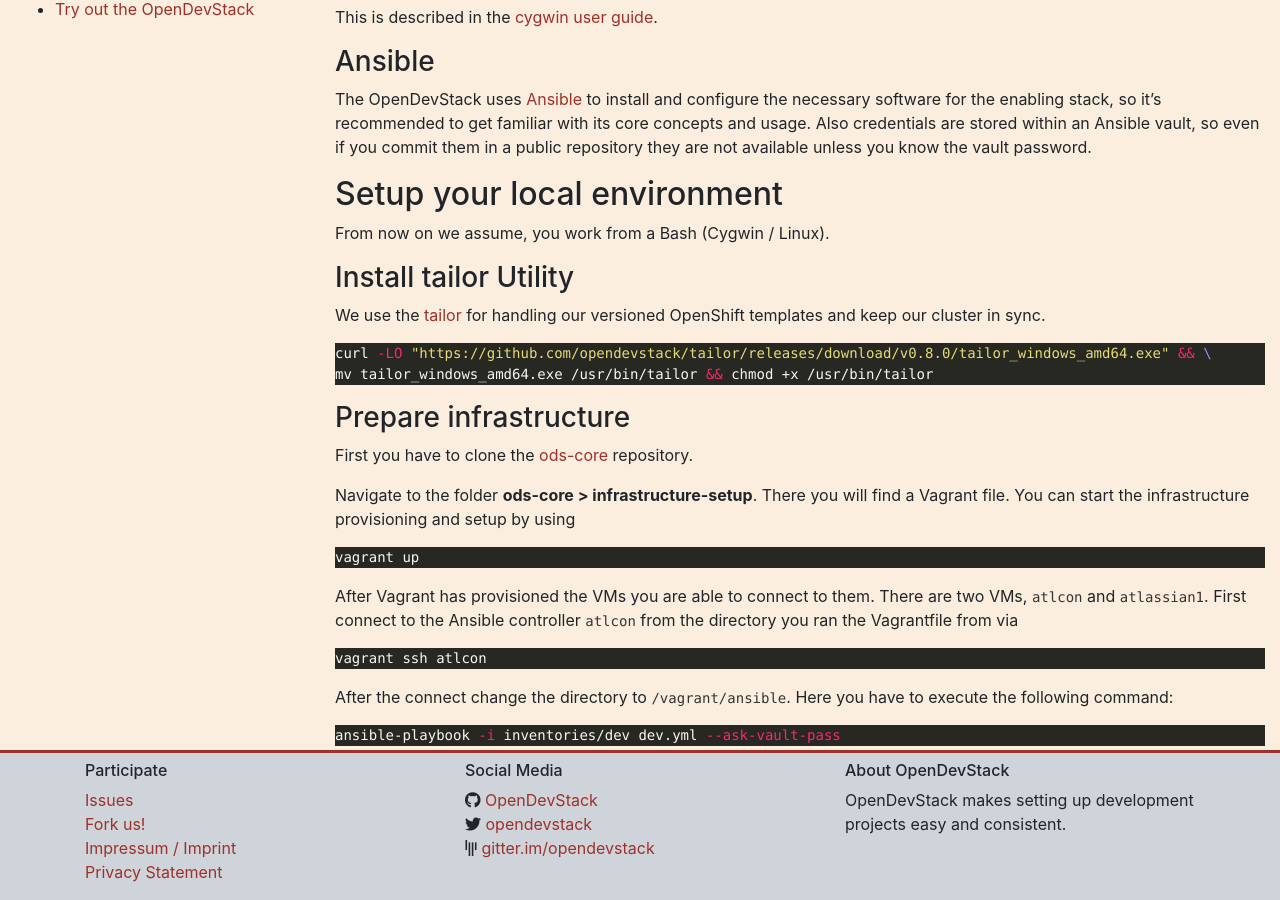
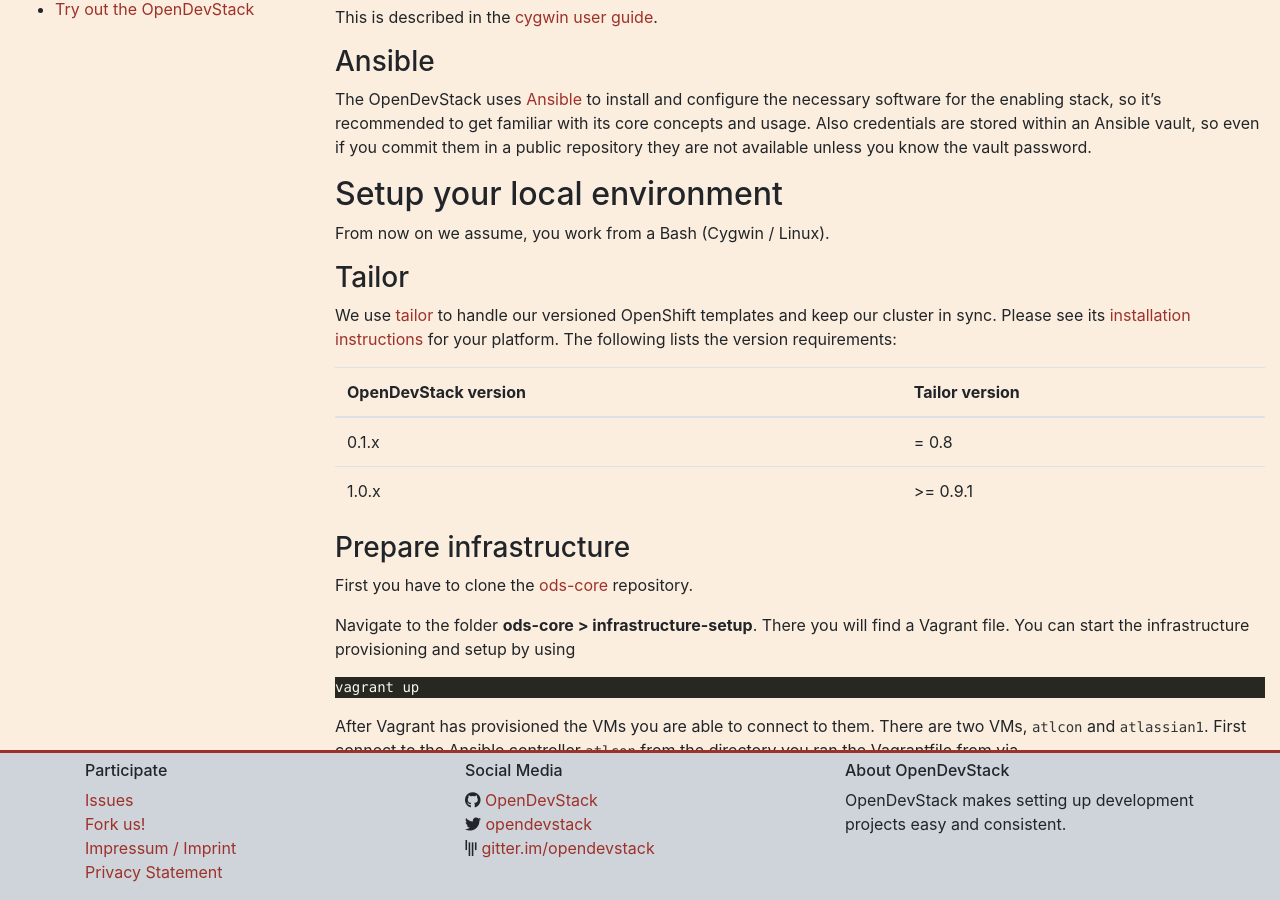
Before and after one commit to opendevstack/opendevstack.github.io, a Jekyll site: the page built from doc/getting-started.md, in a window 1280 px wide and 900 px high, scrolled down 2171 px. Built offline with Jekyll 4.4.1, drawn with Linux system fonts in a browser that asks for light colours; our own code applies the rules of GitHub Pages for plain Markdown files; some of the changed text lies outside the part shown.

Commit message:
Adjust Tailor installation instructions

````diff
--- a/doc/getting-started.md
+++ b/doc/getting-started.md
@@ -61,14 +61,14 @@
 
 From now on we assume, you work from a Bash (Cygwin / Linux).
 
-### Install tailor Utility
+### Tailor
 
-We use the [tailor](https://github.com/opendevstack/tailor) for handling our versioned OpenShift templates and keep our cluster in sync.
+We use [tailor](https://github.com/opendevstack/tailor) to handle our versioned OpenShift templates and keep our cluster in sync. Please see its [installation instructions](https://github.com/opendevstack/tailor#installation) for your platform. The following lists the version requirements:
 
-```shell
-curl -LO "https://github.com/opendevstack/tailor/releases/download/v0.8.0/tailor_windows_amd64.exe" && \
-mv tailor_windows_amd64.exe /usr/bin/tailor && chmod +x /usr/bin/tailor
-```
+| OpenDevStack version | Tailor version |
+|---|---|
+| 0.1.x | = 0.8 |
+| 1.0.x | >= 0.9.1 |
 
 ### Prepare infrastructure
 
````
